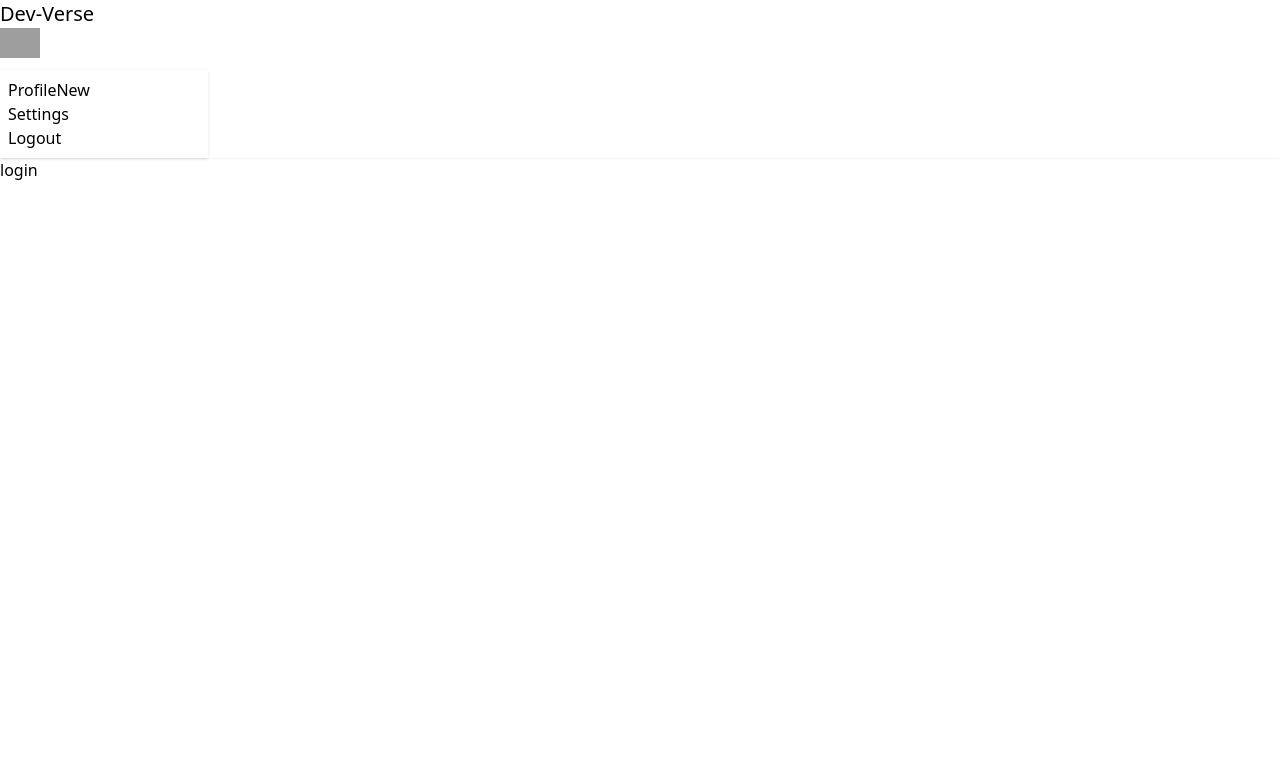
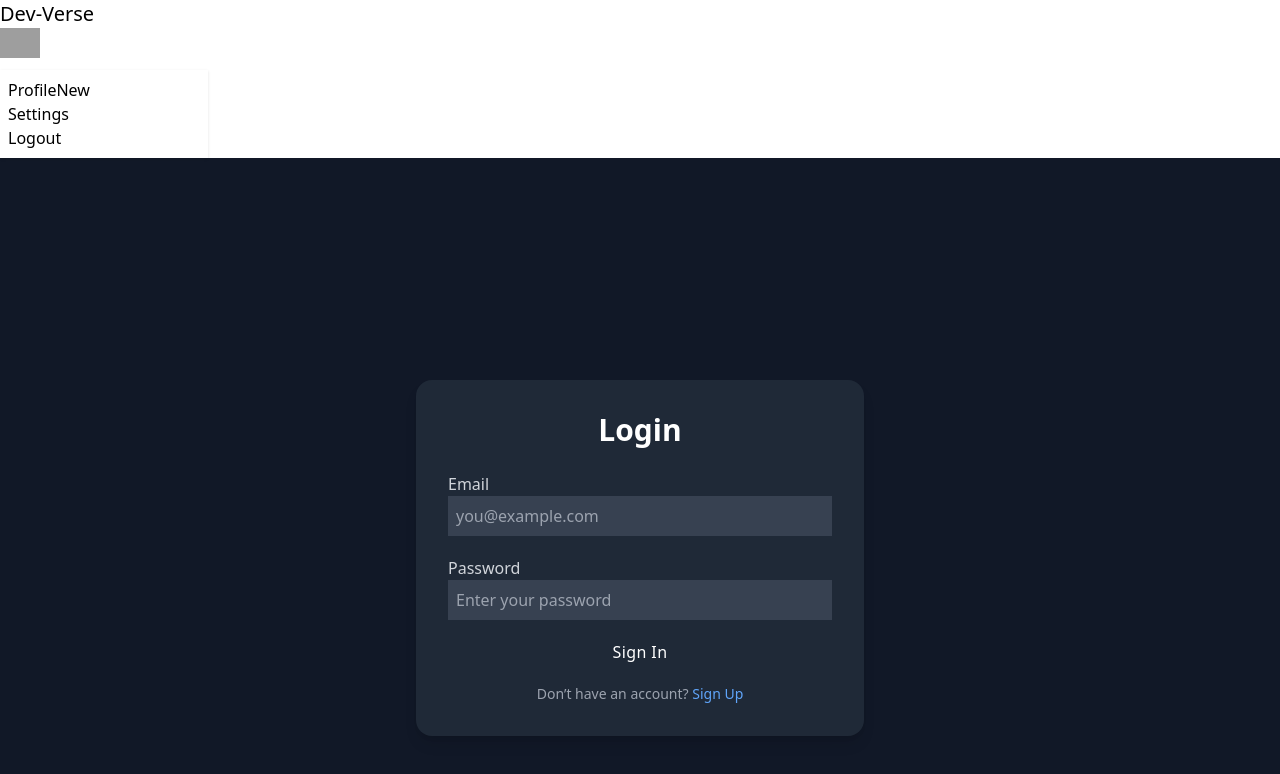
Before and after one commit to abhishektiwari5659/dev-verse, a React (Vite) app: page /login in a window 1280 px wide. Shown: the top 774 px of the page. Built offline with nearby package versions, Linux system fonts and the light colour scheme; grey boxes are pictures that could not be loaded.

Commit message:
login form added

```diff
--- a/src/components/Login.jsx
+++ b/src/components/Login.jsx
@@ -1,11 +1,76 @@
-import React from 'react'
+import React, { useState } from "react";
 
 const Login = () => {
+  const [email, setEmail] = useState("");
+  const [password, setPassword] = useState("");
+
+  const handleSubmit = (e) => {
+    e.preventDefault();
+    console.log({ email, password });
+  };
+
   return (
-    <div>
-      login
+    <div className="min-h-screen flex items-center justify-center bg-gray-900 px-4">
+      <div className="bg-gray-800 shadow-lg rounded-2xl w-full max-w-md p-8">
+        <h2 className="text-3xl font-bold text-center text-white mb-6">
+          Login
+        </h2>
+
+        <form onSubmit={handleSubmit} className="space-y-5">
+          <div className="form-control w-full">
+            <label className="label">
+              <span className="label-text text-gray-300 font-medium">Email</span>
+            </label>
+            <input
+              type="email"
+              placeholder="you@example.com"
+              className="input input-bordered w-full bg-gray-700 border-gray-600 text-white focus:outline-none focus:ring-2 focus:ring-blue-500 p-2"
+              value={email}
+              onChange={(e) => setEmail(e.target.value)}
+              required
+            />
+          </div>
+
+
+          <div className="form-control w-full">
+            <label className="label">
+              <span className="label-text text-gray-300 font-medium">Password</span>
+            </label>
+            <input
+              type="password"
+              placeholder="Enter your password"
+              className="input input-bordered w-full bg-gray-700 border-gray-600 text-white focus:outline-none focus:ring-2 focus:ring-blue-500 p-2"
+              value={password}
+              onChange={(e) => setPassword(e.target.value)}
+              required
+            />
+
+          </div>
+
+
+          <button
+            type="submit"
+            className="btn btn-primary w-full text-white font-medium tracking-wide hover:scale-[1.02] transition-transform duration-200"
+          >
+            Sign In
+          </button>
+
+
+
+
+          <p className="text-center text-sm text-gray-400">
+            Don’t have an account?{" "}
+            <a
+              href="/signup"
+              className="text-blue-400 font-medium hover:underline"
+            >
+              Sign Up
+            </a>
+          </p>
+        </form>
+      </div>
     </div>
-  )
-}
+  );
+};
 
-export default Login
+export default Login;
```
